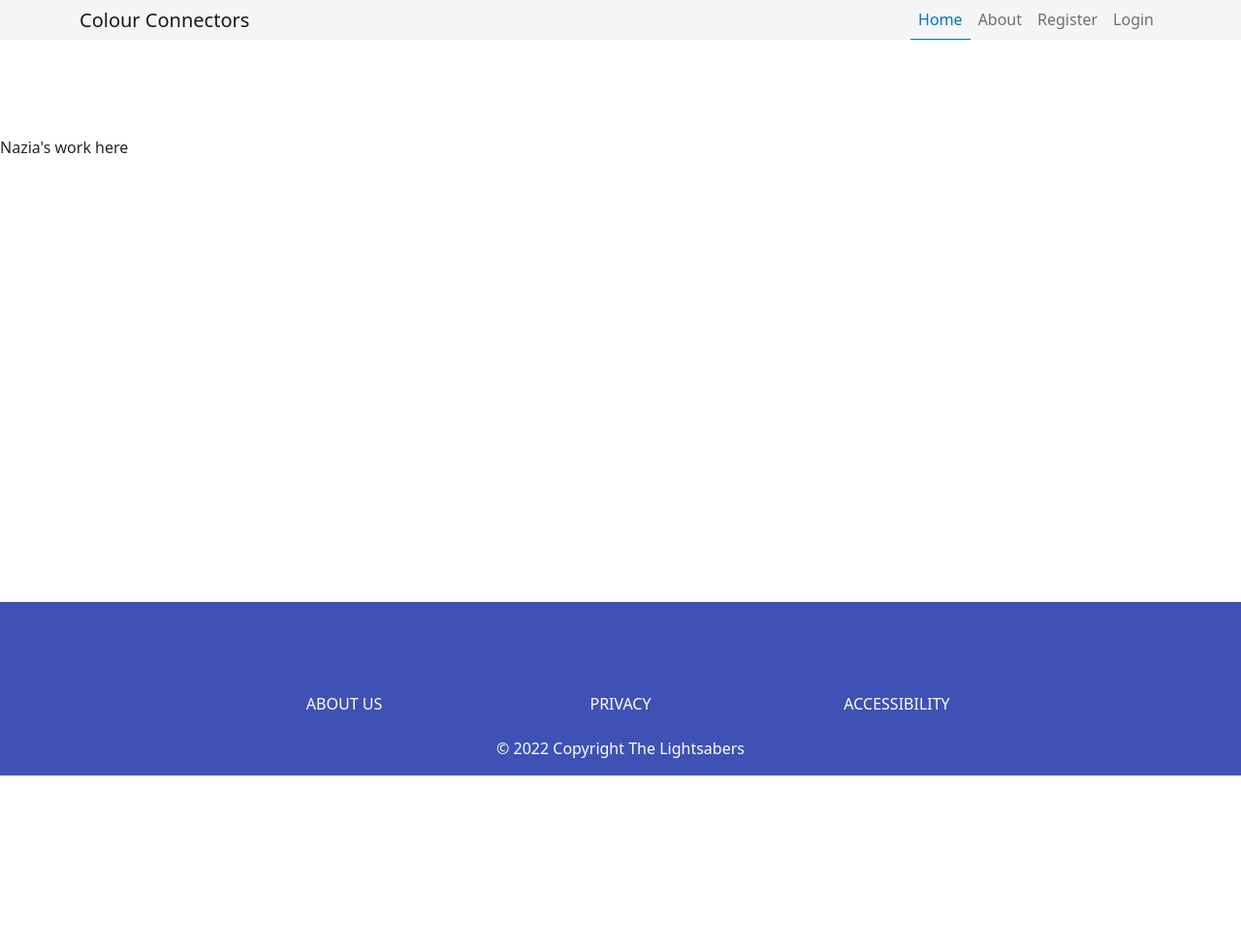
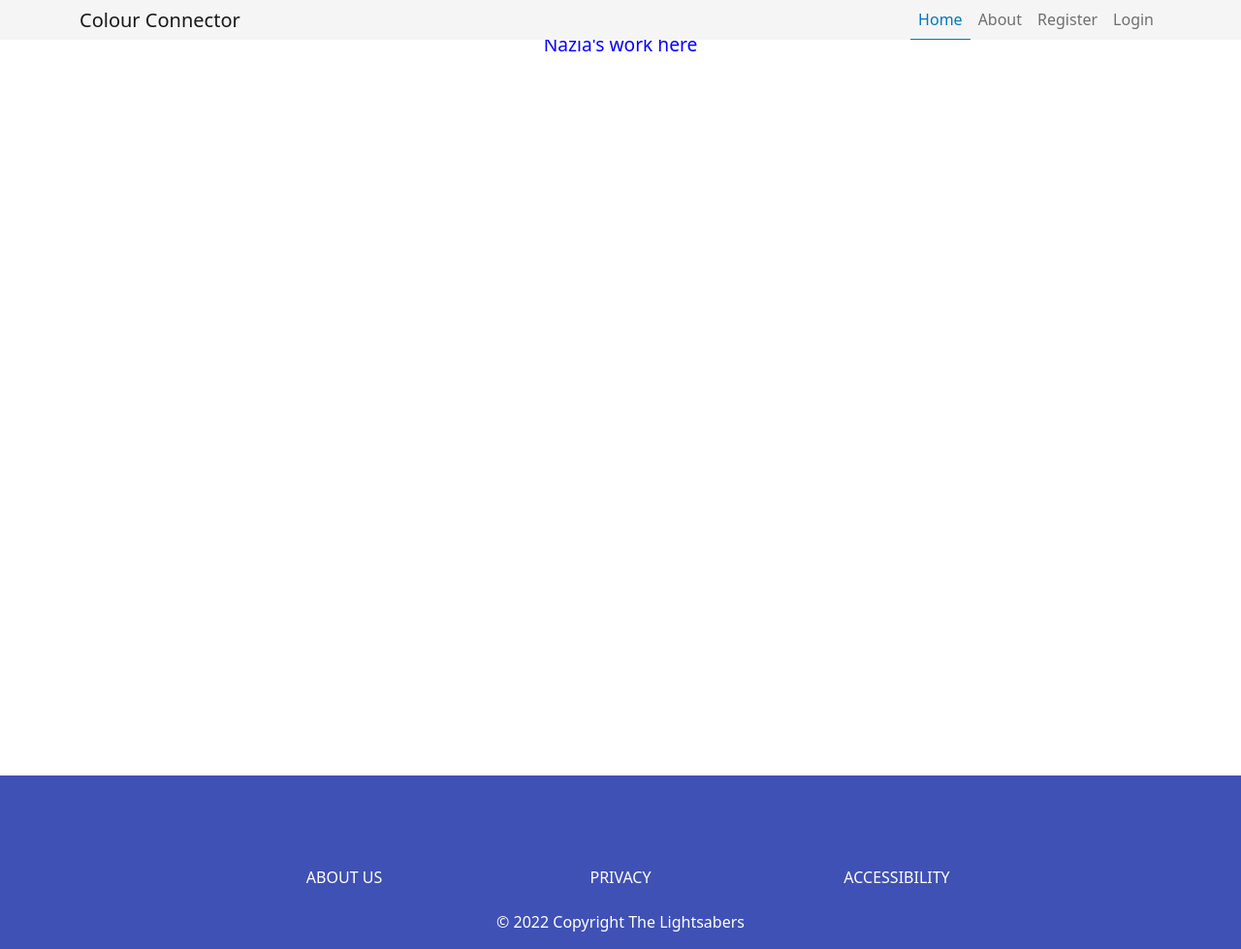
Before and after one commit to Raivis80/colour-connector, a Django app: page /about/ in a window 1280 px wide. Shown: the whole page at 97% size. Before the commit the page ends 800 px from the top, so only its background shows below. Run offline with Django 3.2, Linux system fonts and the light colour scheme; some libraries are stand-ins or nearby versions.

Commit message:
first draft of index.html and accompanying CSS

```diff
--- a/static/css/style.css
+++ b/static/css/style.css
@@ -1,6 +1,7 @@
 main {
-    padding-top: 70px;
-    padding-bottom: 50px;
+    padding-top: 16px;
+    padding-bottom: 10px;
+    height: 100vh;
 }
 
 /* Custom styling for nav bar */
@@ -42,9 +43,9 @@ main {
 
 #background-video {
     position: fixed;
-    margin-top: 50px;
+    margin-top: 9px;
     width: 100%;
-    height: 100%;
+    /*height: 100%;*/
     object-fit: fill;
     /* Give some opacitiy so not too dominating when text laid on top */
     opacity: 0.7;
@@ -56,12 +57,13 @@ main {
     width: 50%;
     height: auto;
     margin: 100px auto 20px auto;
-    border: 1px solid red;
+    /*border: 1px solid red;*/
 }
 
 #buttons {
-    width: 70%;
-    border: 1px solid blue;
+    width: 50%;
+    height: 150px;
+    /*border: 1px solid blue;*/
     margin: 0 auto;
 }
 
@@ -74,15 +76,62 @@ main {
 }
 
 .button {
-    width: 100px;
-    height: 50px;
+    width: 150px;
+    height: 60px;
 }
 
-.button a {
+a {
     text-decoration: none;
+}
 
+a div {
+    background-color: yellow;
+    border-radius: 10px;
+    padding: 10px;
+}
+
+p {
+    color: blue;
+    font-weight: 500;
 }
 
 #line-break {
     float: none;
 }
+
+p {
+    text-align: center;
+    font-size: larger;
+}
+
+#intro, .button {
+    animation: fadeIn 7s;
+    -webkit-animation: fadeIn 7s;
+    -moz-animation: fadeIn 7s;
+    -o-animation: fadeIn 7s;
+    -ms-animation: fadeIn 7s;
+  }
+  @keyframes fadeIn {
+    0% {opacity:0;}
+    100% {opacity:1;}
+  }
+
+  @-moz-keyframes fadeIn {
+    0% {opacity:0;}
+    100% {opacity:1;}
+  }
+
+  @-webkit-keyframes fadeIn {
+    0% {opacity:0;}
+    100% {opacity:1;}
+  }
+
+  @-o-keyframes fadeIn {
+    0% {opacity:0;}
+    100% {opacity:1;}
+  }
+
+  @-ms-keyframes fadeIn {
+    0% {opacity:0;}
+    100% {opacity:1;}
+  }
--- a/templates/base.html
+++ b/templates/base.html
@@ -39,7 +39,7 @@
     <nav class="navbar fixed-top navbar-expand-md navbar-light">
         <div class="container">
             <a class="navbar-brand mb-0" href="#" aria-label="Go Home Page">
-                Colour Connectors</a>
+                Colour Connector</a>
             </a>
             <!-- Bootstrap classes to collapse nav bar on smaller screens-->
             <button type="button" data-bs-toggle="collapse" data-bs-target="#navbarNav" class="navbar-toggler"
```
Also changed, not shown: home/templates/home/index.html (+10 -6 lines).
